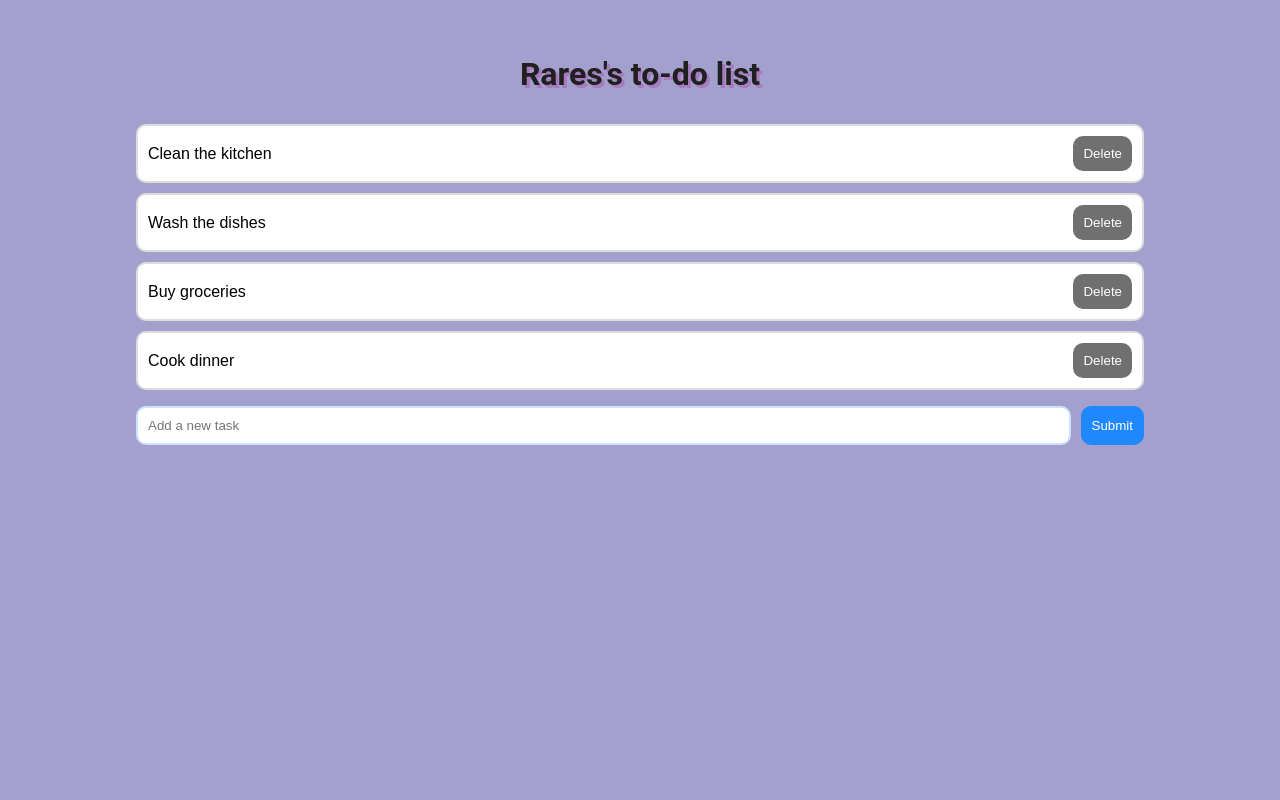
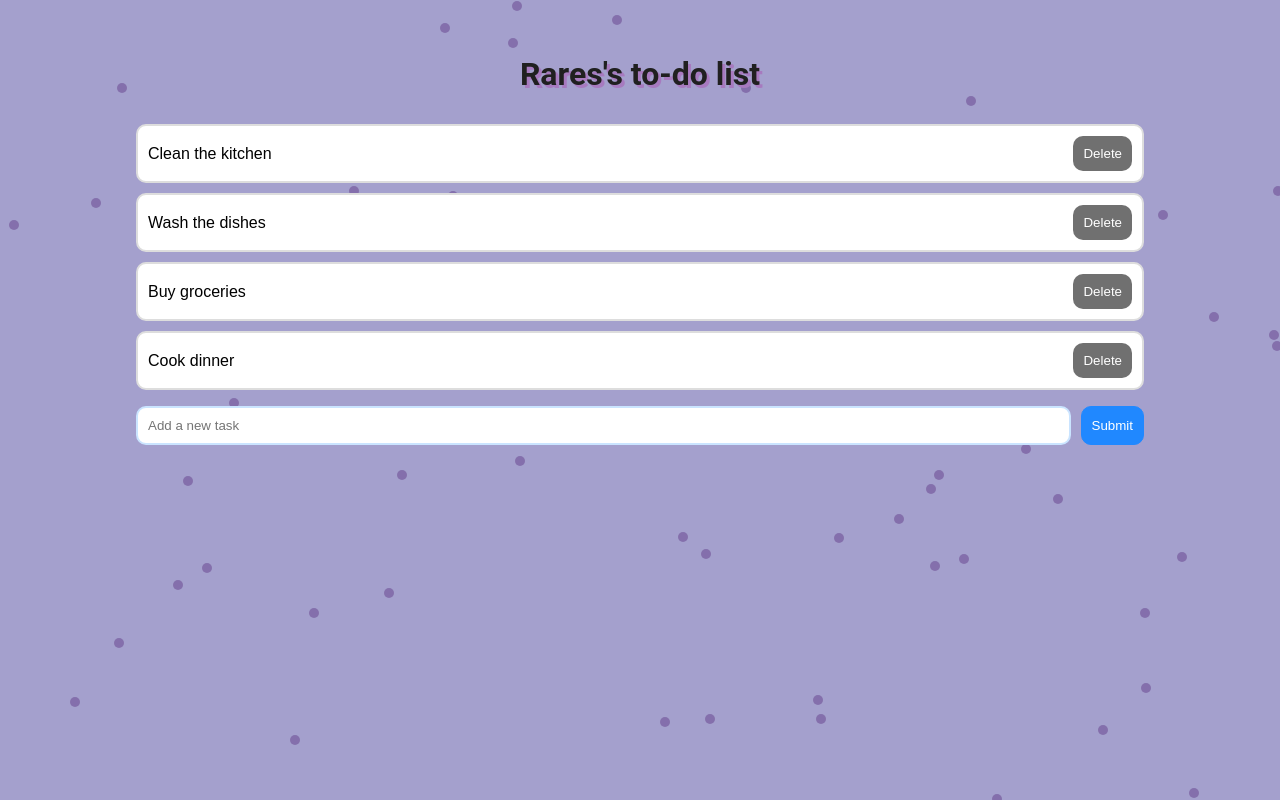
Before and after one commit to rerj/to-do-list-project, a React (Vite) app: page / in a window 1280 px wide. Built offline with nearby package versions, Linux system fonts and the light colour scheme.

Commit message:
Implemented a floating dots background, reactive to mouse movement. Created CSS folder within components. Created FloatingDots.tsx and FloatingDots.css.

```diff
--- a/src/App.tsx
+++ b/src/App.tsx
@@ -2,6 +2,7 @@ import { useState } from "react";
 import "./App.css";
 import TaskList from "./components/TaskList";
 import TaskForm from "./components/TaskForm";
+import FloatingDots from "./components/FloatingDots";
 
 interface Task {
   id: number;
@@ -31,6 +32,8 @@ function App() {
       <TaskList tasks={tasks} deleteTask={deleteTask} />
 
       <TaskForm addTask={addTask} />
+
+      <FloatingDots />
     </>
   );
 }
--- /dev/null
+++ b/src/components/CSS/FloatingDots.css
@@ -0,0 +1,23 @@
+.floating-dots-container {
+    position: fixed;
+    top: 0;
+    left: 0;
+    width: 100%;
+    height: 100%;
+    pointer-events: none;
+    z-index: -1;
+}
+
+.dot {
+    position: absolute;
+    opacity: 30%;
+    width: 10px;
+    height: 10px;
+    background-color: #3d005f;
+    border-radius: 50%;
+    transition: transform 5s ease-out;
+}
+
+.dot:hover {
+    transform: scale(1.5);
+}
--- /dev/null
+++ b/src/components/FloatingDots.tsx
@@ -0,0 +1,46 @@
+import { useState, useEffect } from "react";
+import "./CSS/FloatingDots.css";
+
+const FloatingDots = () => {
+  const generateRandomDot = () => ({
+    left: Math.random() * window.innerWidth, // Random left position within window width
+    top: Math.random() * window.innerHeight, // Random top position within window height
+  });
+
+  const [dots, setDots] = useState<Array<{ left: number; top: number }>>(
+    Array.from(
+      { length: Math.floor(Math.random() * 11) + 60 },
+      generateRandomDot
+    )
+  );
+
+  useEffect(() => {
+    const updateDotsPosition = (event: MouseEvent) => {
+      const updatedDots = dots.map((dot) => ({
+        left: dot.left + Math.sin(event.clientX / 300) * 20,
+        top: dot.top + Math.cos(event.clientY / 300) * 20,
+      }));
+      setDots(updatedDots);
+    };
+
+    document.addEventListener("mousemove", updateDotsPosition);
+
+    return () => {
+      document.removeEventListener("mousemove", updateDotsPosition);
+    };
+  }, [setDots]);
+
+  return (
+    <div className="floating-dots-container">
+      {dots.map((dot, index) => (
+        <div
+          key={index}
+          className="dot"
+          style={{ left: dot.left, top: dot.top }}
+        ></div>
+      ))}
+    </div>
+  );
+};
+
+export default FloatingDots;
```
